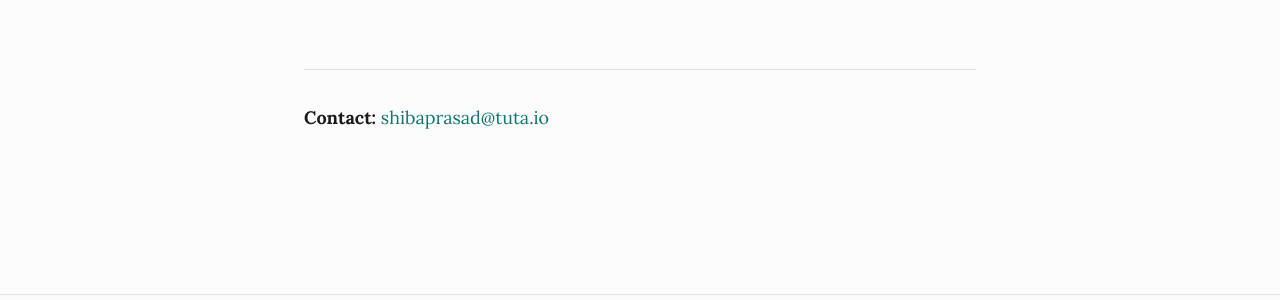
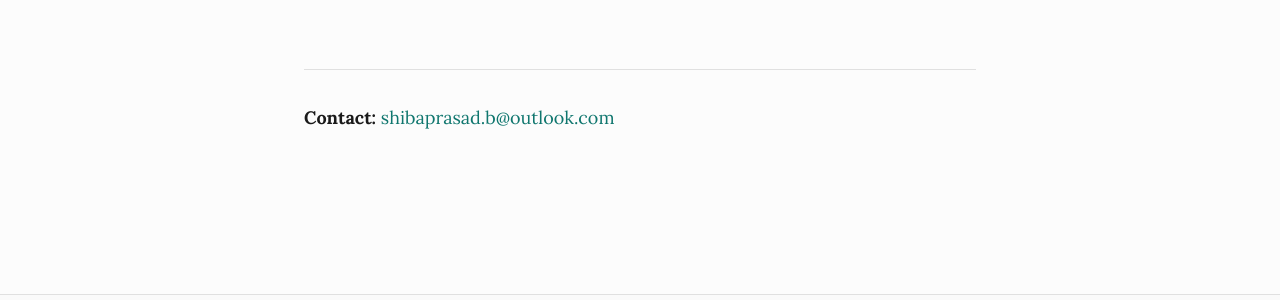
Before and after one commit to shibaprasadb/shibaprasadb.github.io, a Jekyll site: the page built from index.html, in a window 1280 px wide and 900 px high, scrolled down 1344 px. Shown: the part 484-784 px from the top of the window. Built offline with Jekyll 4.4.1, drawn with Linux system fonts in a browser that asks for light colours.

Commit message:
Update displayed contact email

```diff
--- a/index.html
+++ b/index.html
@@ -39,6 +39,6 @@ title: Shibaprasad Bhattacharya
   <p>Open to conversations about Product Analytics, Strategic Analytics, and Decision Sciences roles.</p>
 
   <div class="contact">
-    <p><strong>Contact:</strong> <a href="mailto:shibaprasad@tuta.io">shibaprasad@tuta.io</a></p>
+    <p><strong>Contact:</strong> <a href="mailto:shibaprasad.b@outlook.com">shibaprasad.b@outlook.com</a></p>
   </div>
 </div>
```
Also changed, not shown: README.md.
